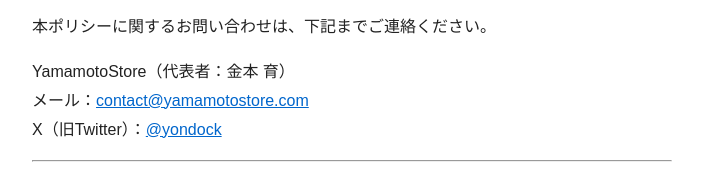
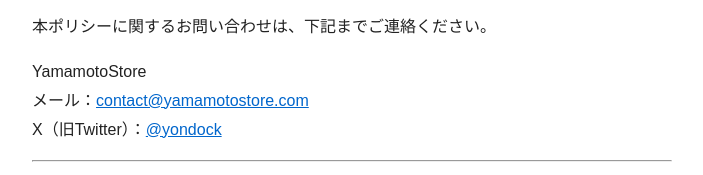
Before and after one commit to ikukinmoto-cyber/yamamotostore-site, a plain HTML site: page privacy.html in a window 1280 px wide. Shown: the part 3381-3556 px from the top of the page, without its empty margins (288-991 px from the left). Drawn offline with Linux system fonts and the light colour scheme.

Commit message:
Update contact information in privacy policy

```diff
--- a/privacy.html
+++ b/privacy.html
@@ -83,7 +83,7 @@
 
 <h2>14. お問い合わせ</h2>
 <p>本ポリシーに関するお問い合わせは、下記までご連絡ください。</p>
-<p>YamamotoStore（代表者：金本 育）<br>
+<p>YamamotoStore<br>
 メール：<a href="mailto:contact@yamamotostore.com">contact@yamamotostore.com</a><br>
 X（旧Twitter）：<a href="https://x.com/yondock">@yondock</a></p>
 
```
